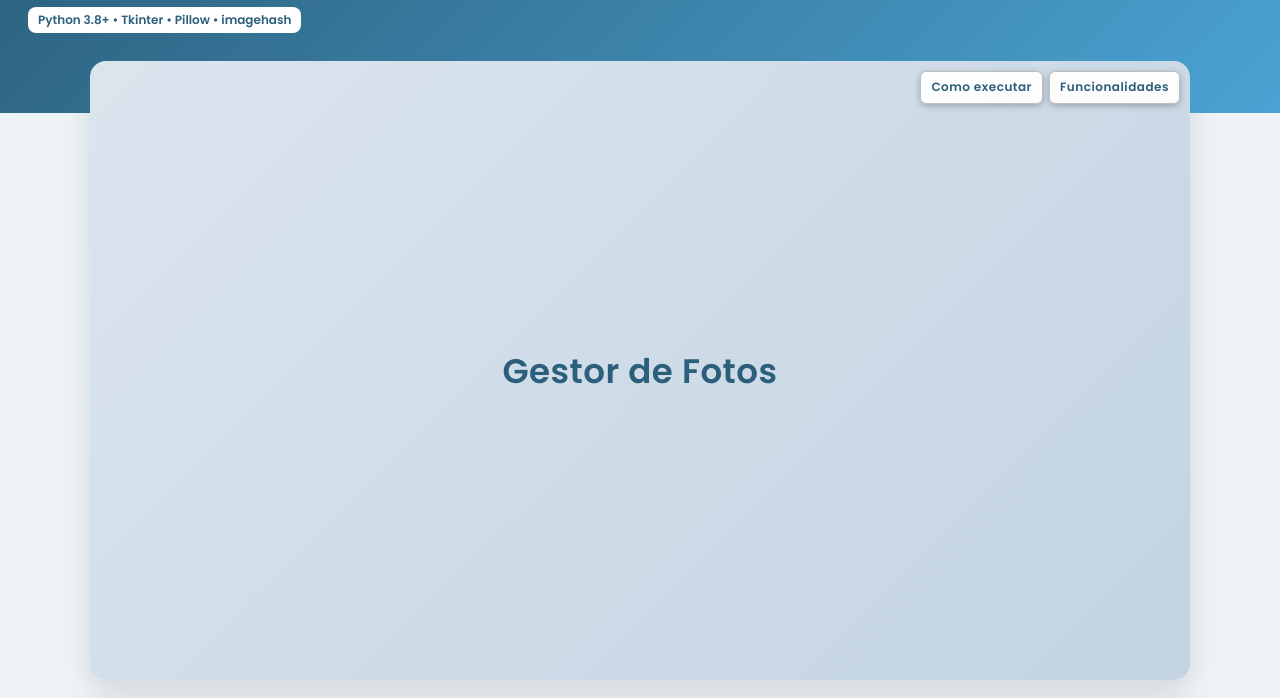
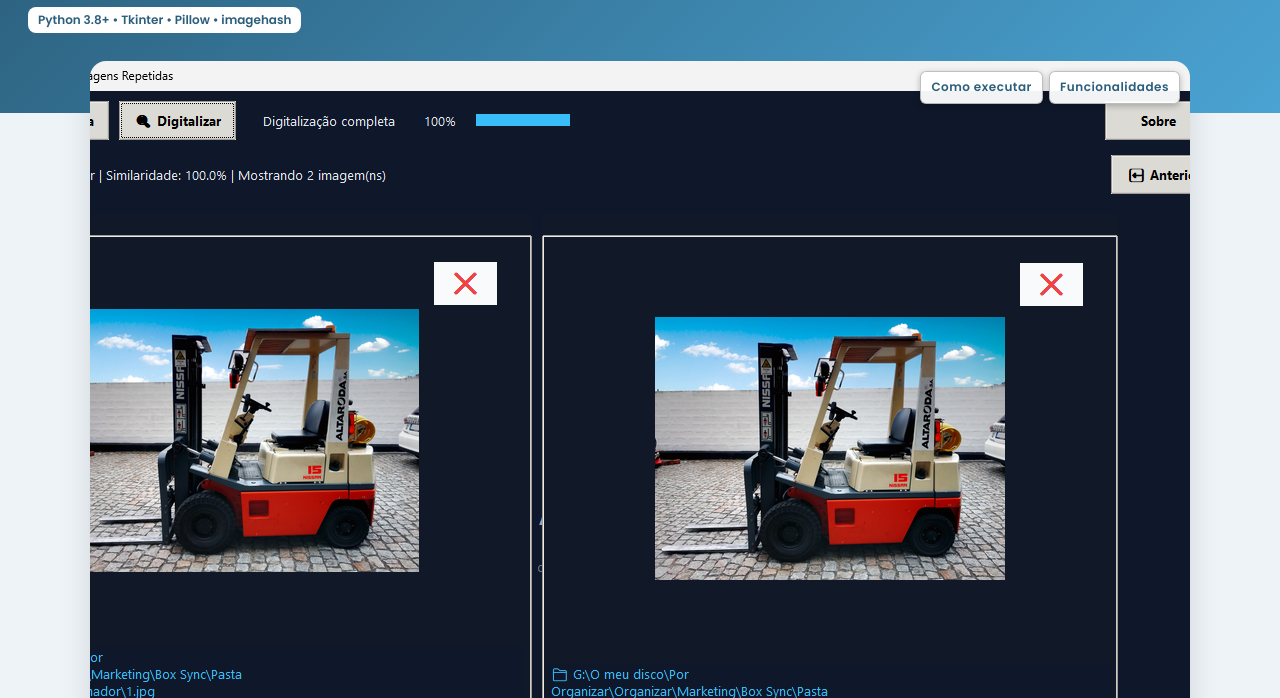
Before and after one commit to cpnf4560/cv_carloscorreia, a website: page projeto-gestor-fotos.html in a window 1280 px wide. Shown: the part 102-800 px from the top of the page. Drawn offline with Linux system fonts and the light colour scheme.

Commit message:
Use duplicados screenshot as hero image on project page

```diff
--- a/projeto-gestor-fotos.html
+++ b/projeto-gestor-fotos.html
@@ -47,7 +47,7 @@
 	<section class="hero" aria-label="Capa do projeto">
 		<figure>
 			<div class="quick"><a href="#execucao">Como executar</a><a href="#funcionalidades">Funcionalidades</a></div>
-			Gestor de Fotos
+			<img src="Imagens/gestor-fotos-duplicados.png" alt="Gestor de Fotos - Interface principal" />
 		</figure>
 	</section>
 
```
